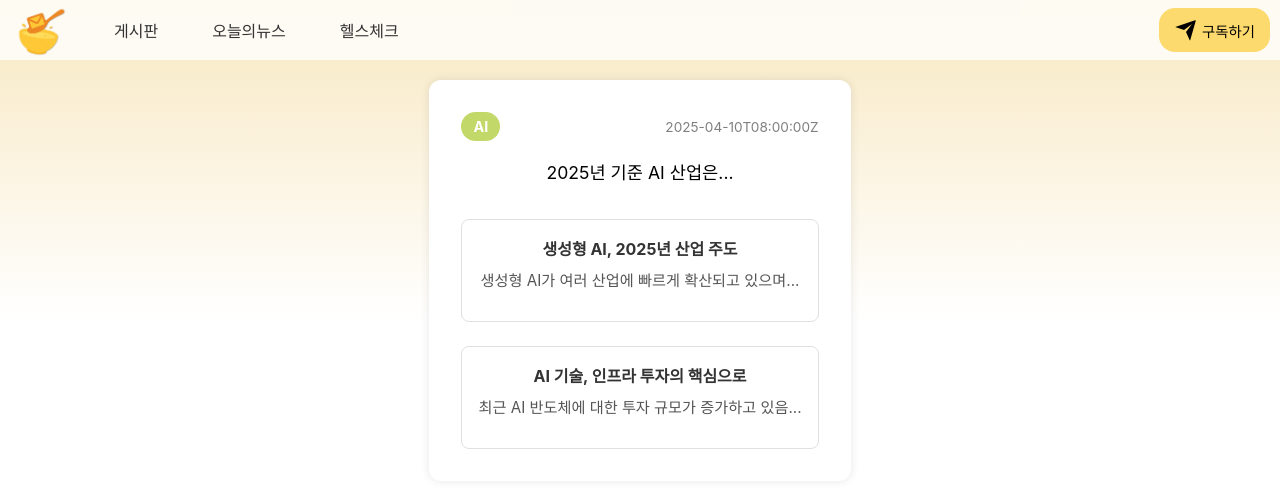
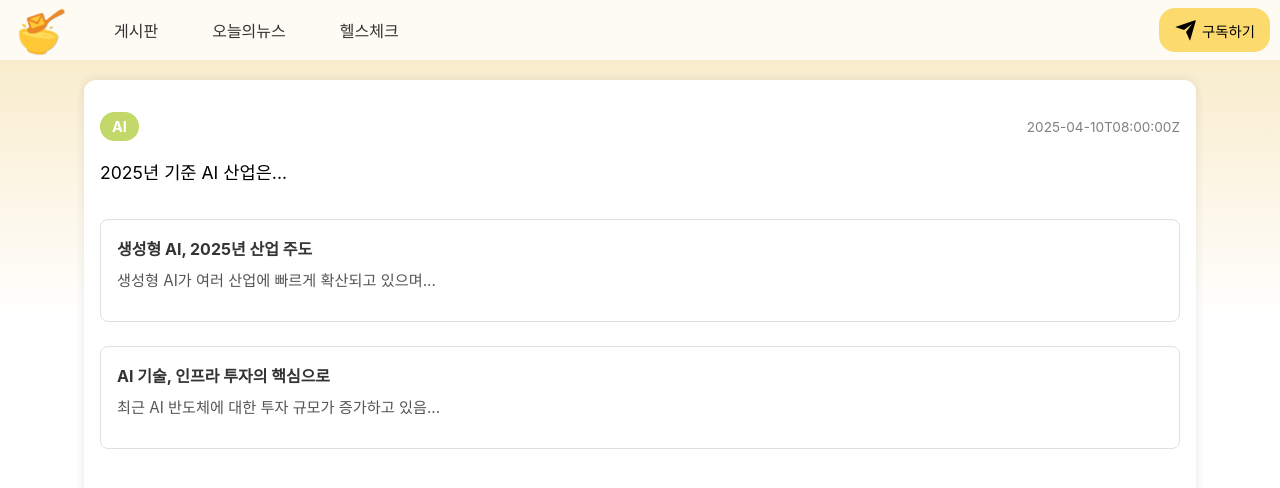
Before and after one commit to pal-lang-gwi/soup-frontend, a React (Vite) app: page /todaynews in a window 1280 px wide. Shown: the top 488 px of the page. Built offline with nearby package versions, Linux system fonts and the light colour scheme; no server answers.

Commit message:
🌸feat : 뉴스 조회 interface 및 api 생성

```diff
--- a/package.json
+++ b/package.json
@@ -13,8 +13,10 @@
     "@tanstack/react-query": "^5.74.4",
     "axios": "^1.8.4",
     "canvas-confetti": "^1.9.3",
+    "date-fns": "^4.1.0",
     "react": "^19.0.0",
     "react-canvas-confetti": "^2.0.7",
+    "react-datepicker": "^8.4.0",
     "react-dom": "^19.0.0",
     "react-router": "^7.5.3",
     "react-router-dom": "^7.5.3",
--- /dev/null
+++ b/src/api/news.ts
@@ -0,0 +1,13 @@
+import { NewsListResponse } from '../types/news';
+import { api } from './axiosInstance';
+
+export const getNewsList = (params: {
+    keyword?: string;
+    startDate?: string;
+    endDate?: string;
+    page: number;
+}) => {
+    return api.get<NewsListResponse>('/news', {
+        params,
+    });
+};
--- a/src/components/NewsPage.tsx
+++ b/src/components/NewsPage.tsx
@@ -1,11 +1,11 @@
 import React from 'react';
 import styled from 'styled-components';
-import { NewsDetailProps } from '../types/news';
+import { NewsDtos } from '../types/news';
 import Navbar from './Navbar';
 
 const NewsPage: React.FC = () => {
     //TODO: 더미데이터 지우고 props로 바꾸기
-    const dummyData: NewsDetailProps = {
+    const dummyData: NewsDtos = {
         keyword: 'AI',
         longSummary: '2025년 기준 AI 산업은...',
         createdDate: '2025-04-10T08:00:00Z',
@@ -80,18 +80,25 @@ const GradientOverlay = styled.div`
 const ContentWrapper = styled.div`
     display: flex;
     justify-content: center;
-    align-items: flex-start;
+    // align-items: flex-start;
     padding-top: 10vh;
     min-height: 90vh;
     position: relative;
     z-index: 1;
 `;
 const Container = styled.div`
-    padding: 2rem;
+    width: calc(100% - 200px);
+    max-width: 95%
+    min-height: 70vh;
+    margin: 0 auto;
+    padding: 2rem 1rem;
     background-color: white;
     border-radius: 12px;
     box-shadow: 0 0 10px rgba(0, 0, 0, 0.1);
-    margin: 0 auto;s
+    @media (max-width: 480px) {
+        width: calc(100% - 32px);
+        padding: 1.5rem;
+    }
 `;
 
 const Header = styled.div`
@@ -119,6 +126,7 @@ const Summary = styled.p`
     font-size: 1.1rem;
     margin-bottom: 2rem;
     line-height: 1.6;
+    text-align: left;
 `;
 
 const ArticleList = styled.div`
@@ -131,6 +139,7 @@ const ArticleCard = styled.div`
     padding: 1rem;
     border: 1px solid #e0e0e0;
     border-radius: 8px;
+    text-align: left;
 `;
 
 const ArticleTitle = styled.a`
@@ -138,7 +147,6 @@ const ArticleTitle = styled.a`
     font-weight: bold;
     color: #333;
     text-decoration: none;
-
     &:hover {
         text-decoration: underline;
     }
--- a/src/pages/MailList.tsx
+++ b/src/pages/NewsList.tsx
@@ -1,7 +1,7 @@
 import styled from "styled-components";
 import Navbar from "../components/Navbar";
 
-function MailList(){
+function NewsList(){
 
     return(
         <>
@@ -20,7 +20,7 @@ function MailList(){
     );
 }
 
-export default MailList;
+export default NewsList;
 
 const Background = styled.div`
     position: relative;
--- a/src/routes/router.tsx
+++ b/src/routes/router.tsx
@@ -3,13 +3,13 @@ import NewsPage from "../components/NewsPage";
 import FirstLogin from "../pages/FirstLogin";
 import HealthCheck from "../pages/HealthCheck";
 import HomePage from "../pages/HomePage";
-import MailList from "../pages/MailList";
+import NewsList from "../pages/NewsList";
 
 const AppRoutes = () => (
     <Routes>
         <Route path="/" element={<HomePage />} />
         <Route path="/signup" element={<FirstLogin />} />
-        <Route path="/news" element={<MailList />} />
+        <Route path="/news" element={<NewsList />} />
         <Route path="/todaynews" element={<NewsPage />} />
         <Route path="/health" element={<HealthCheck />} />
     </Routes>
--- a/vite.config.ts
+++ b/vite.config.ts
@@ -4,4 +4,6 @@ import { defineConfig } from 'vite'
 // https://vite.dev/config/
 export default defineConfig({
   plugins: [react()],
+  server: {
+  }
 })
```
Also changed, not shown: src/types/news.ts (+11 -1 lines), 1 other file (tests, documents, lock files or other folders).
